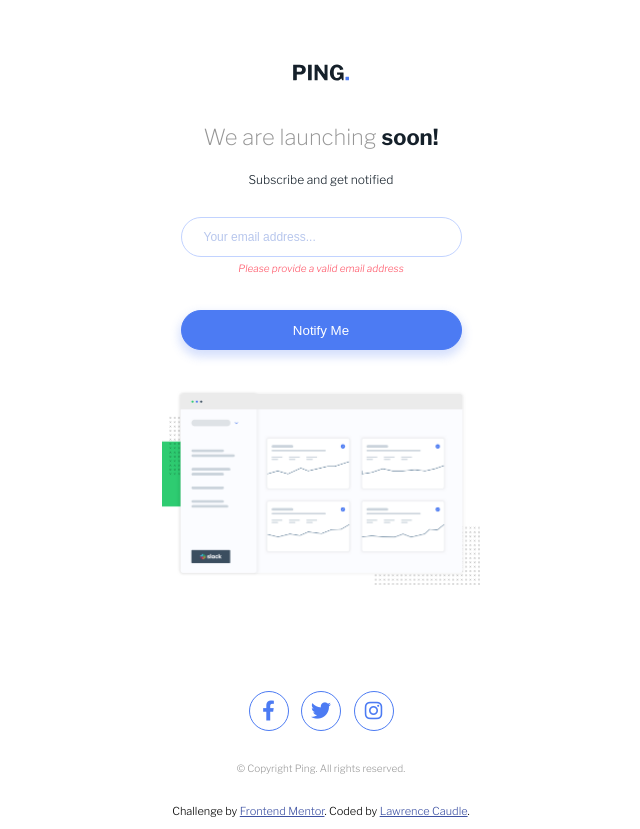
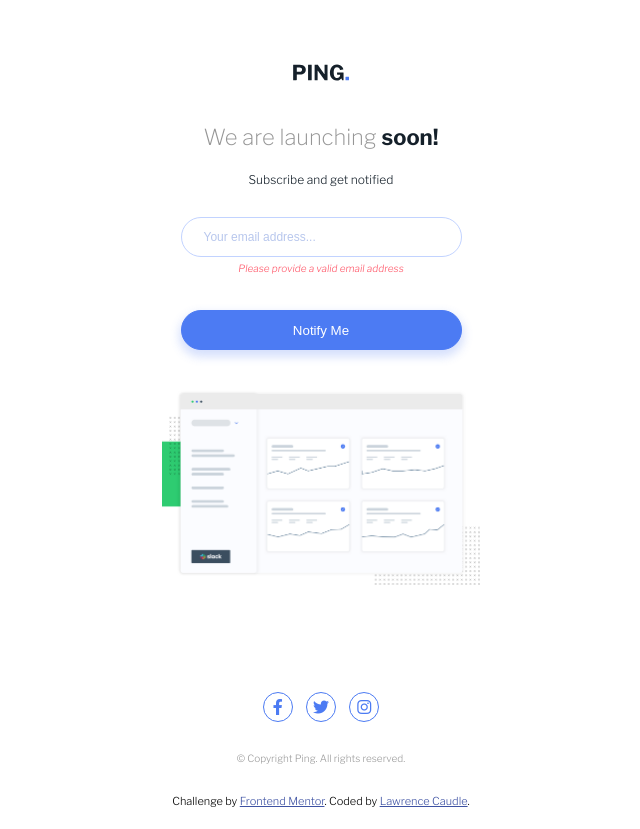
Before and after one commit to ltc870/pingsinglecolumncomingsoon, a React (Vite) app: page / in a window 1280 px wide. Shown: the whole page, without its empty margins (319-959 px from the left). Built offline with nearby package versions, Linux system fonts and the light colour scheme.

Commit message:
made adjustments to icons

```diff
--- a/src/css/styles.css
+++ b/src/css/styles.css
@@ -126,15 +126,15 @@ body {
 
 .fa-brands {
   color: #4C7BF3;
-  font-size: 1.25rem;
+  font-size: 1rem;
   display: flex;
   justify-content: center;
   align-items: center;
-  margin: .3125em;
+  margin: .4125em;
   border: solid .25px #4C7BF3;
   border-radius: 100%;
-  height: 40px;
-  width: 40px;
+  height: 30px;
+  width: 30px;
 }
 
 .fa-brands:hover,
```
